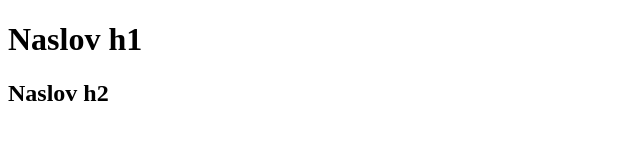
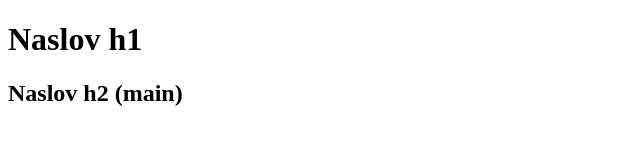
Before and after one commit to MarkoGitCourse/GitRebase, a plain HTML site: page index.html in a window 1280 px wide. Shown: the whole page, without its empty margins (0-640 px from the left). Drawn offline with Linux system fonts and the light colour scheme.

Commit message:
updated h2

```diff
--- a/index.html
+++ b/index.html
@@ -5,6 +5,6 @@
     </head>
     <body>
         <h1>Naslov h1</h1>
-        <h2>Naslov h2</h2>
+        <h2>Naslov h2 (main)</h2>
     </body>
 </html>
```
